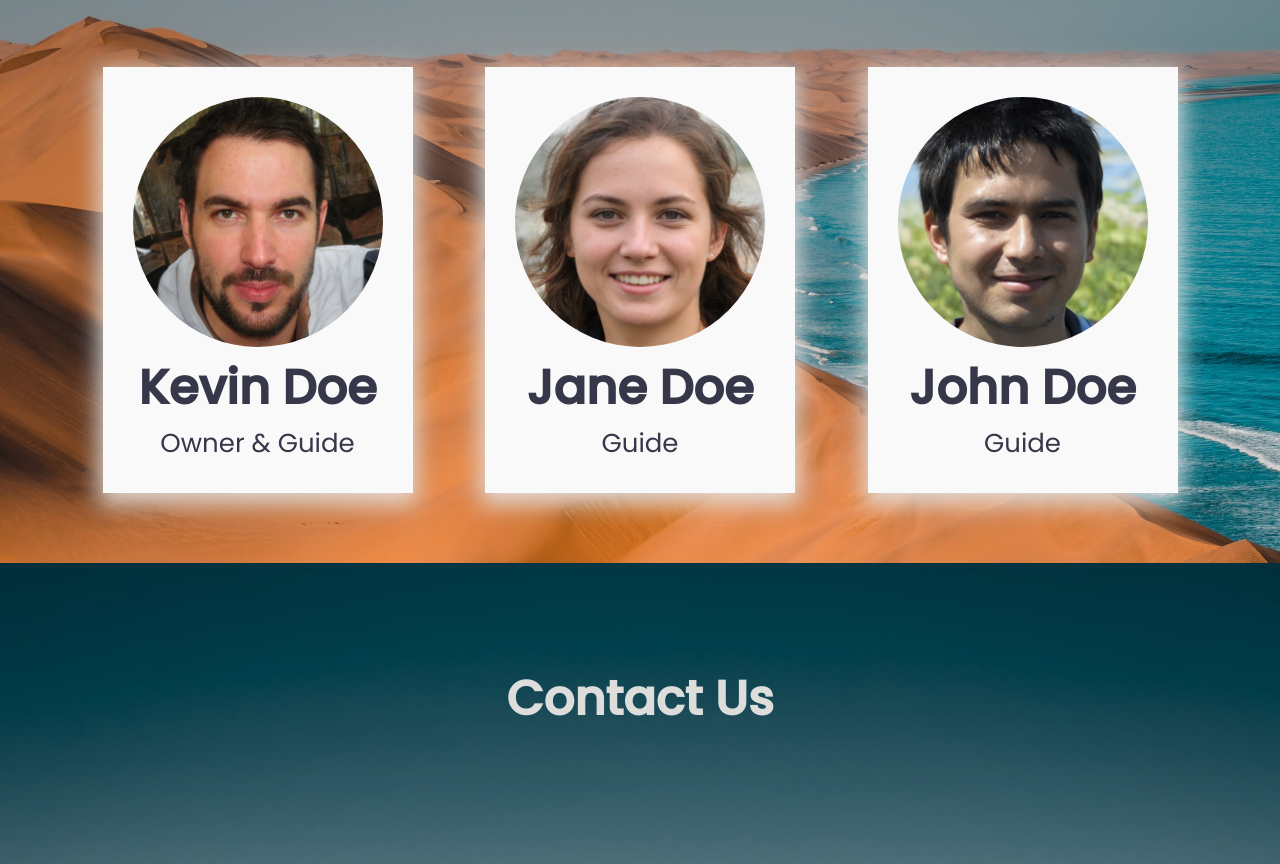
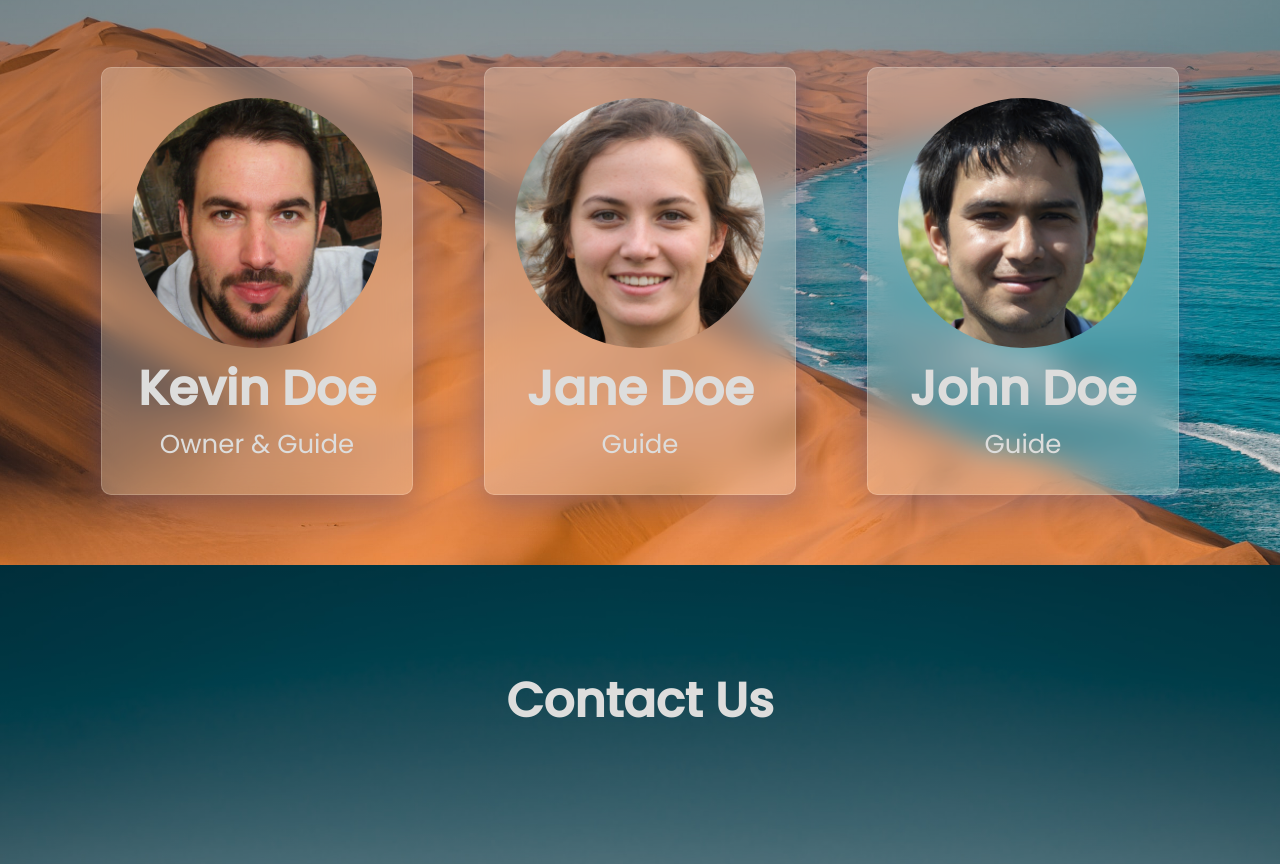
Before and after one commit to ReynoldsWJ55/Travel-Website, a plain HTML site: page index.html in a window 1280 px wide. Shown: the part 2110-2974 px from the top of the page. Drawn offline with Linux system fonts and the light colour scheme; a web font is replaced by a local one.

Commit message:
updated cards

```diff
--- a/style.css
+++ b/style.css
@@ -203,9 +203,11 @@ nav ul {
   padding: 3rem;
   align-items: center;
   text-align: center;
-  background-color: #f9f9f9;
-  color: #363748;
-  box-shadow: 0px 7px 22px 5px rgba(227, 227, 227, 0.9);
+  background: rgba(255, 255, 255, 0.25);
+  box-shadow: 0 8px 32px 0 rgba(66, 71, 138, 0.386);
+  backdrop-filter: blur(15px);
+  border-radius: 10px;
+  border: 1px solid rgba(255, 255, 255, 0.18);
 }
 
 .image {
```
